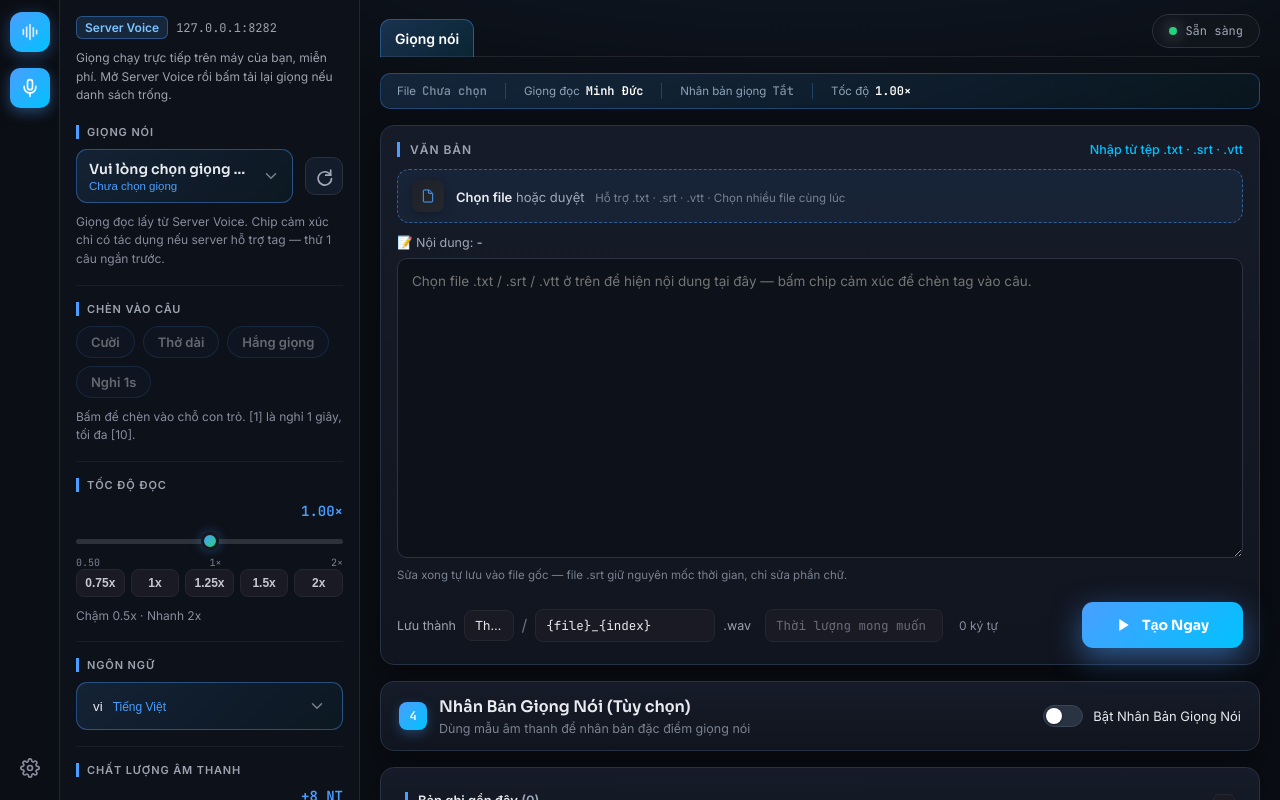
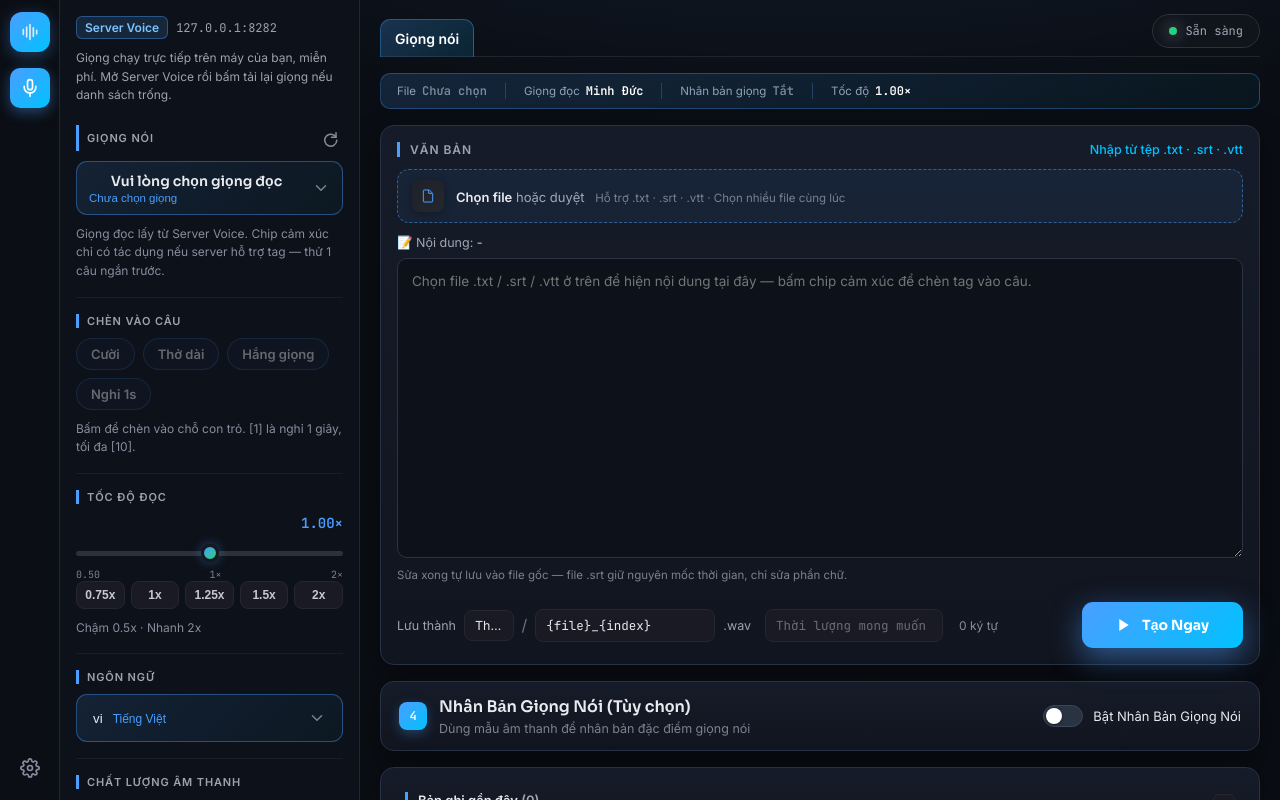
Before and after one commit to LeTruong91/sub_studio, a plain HTML site: page web/index.html in a window 1280 px wide. Drawn offline with Linux system fonts and the light colour scheme.

Commit message:
Nut tai lai giong chi con icon, chuyen len mep phai cung hang tieu de Giong noi

```diff
--- a/web/css/style.css
+++ b/web/css/style.css
@@ -3393,3 +3393,33 @@ input[type="range"] {
   background: rgba(74, 158, 255, 0.12);
   box-shadow: inset 0 0 0 1px rgba(74, 158, 255, 0.45);
 }
+
+/* Nut tai lai giong: chi icon, nam mep phai cung hang tieu de Giong noi */
+.vn-sec-title:has(.voice-reload-btn) {
+  display: flex;
+  align-items: center;
+}
+
+.voice-reload-btn {
+  margin-left: auto;
+  width: 26px;
+  height: 26px;
+  border: none;
+  background: transparent;
+  box-shadow: none;
+  border-radius: 6px;
+  color: #8b8b9e;
+  padding: 0;
+}
+
+.voice-reload-btn svg {
+  width: 18px;
+  height: 18px;
+}
+
+.voice-reload-btn:hover {
+  color: var(--accent-blue);
+  border-color: transparent;
+  box-shadow: none;
+  background: rgba(74, 158, 255, 0.12);
+}
--- a/web/index.html
+++ b/web/index.html
@@ -52,7 +52,12 @@
       <div class="vn-server-note">Giọng chạy trực tiếp trên máy của bạn, miễn phí. Mở Server Voice rồi bấm tải lại giọng nếu danh sách trống.</div>
 
       <section class="vn-sec">
-        <div class="vn-sec-title">Giọng nói <span id="voiceCount"></span></div>
+        <div class="vn-sec-title">Giọng nói <span id="voiceCount"></span><div class="voice-reload-btn" onclick="ReloadCloneVoice()" title="Tải lại danh sách giọng">
+                  <svg width="20" height="20" viewBox="0 0 24 24" fill="none" xmlns="http://www.w3.org/2000/svg">
+                    <path d="M20 11a8 8 0 1 0 1 4" stroke="currentColor" stroke-width="2" stroke-linecap="round"></path>
+                    <path d="M20 5v6h-6" stroke="currentColor" stroke-width="2" stroke-linecap="round" stroke-linejoin="round"></path>
+                  </svg>
+                </div></div>
 <div class="voice-dropdown" id="voiceDropdown" style="display: flex; justify-content: center; align-items: center;">
                 <button type="button" class="voice-select-btn" id="voiceSelectBtn" onclick="toggleVoiceDropdown()">
                   <span class="voice-select-current">
@@ -66,12 +71,7 @@
                 </button>
                 <div class="voice-select-panel" id="voiceCloneSelectPanel">
                 </div>
-                <div class="voice-reload-btn" onclick="ReloadCloneVoice()" title="Tải lại danh sách giọng">
-                  <svg width="20" height="20" viewBox="0 0 24 24" fill="none" xmlns="http://www.w3.org/2000/svg">
-                    <path d="M20 11a8 8 0 1 0 1 4" stroke="currentColor" stroke-width="2" stroke-linecap="round"></path>
-                    <path d="M20 5v6h-6" stroke="currentColor" stroke-width="2" stroke-linecap="round" stroke-linejoin="round"></path>
-                  </svg>
-                </div>
+
               </div>
         <div class="vn-sec-desc">Giọng đọc lấy từ Server Voice. Chip cảm xúc chỉ có tác dụng nếu server hỗ trợ tag — thử 1 câu ngắn trước.</div>
       </section>
```
